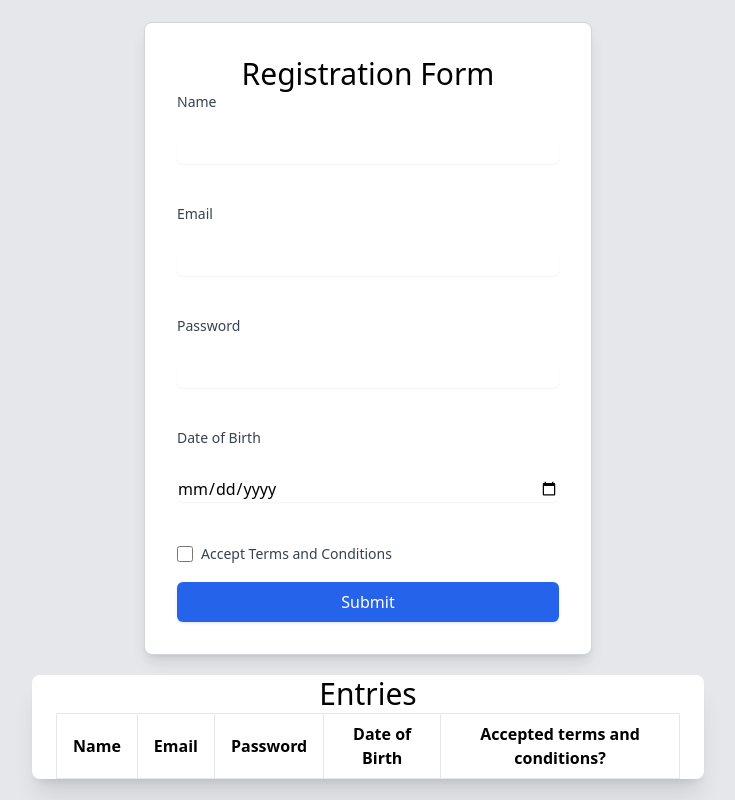
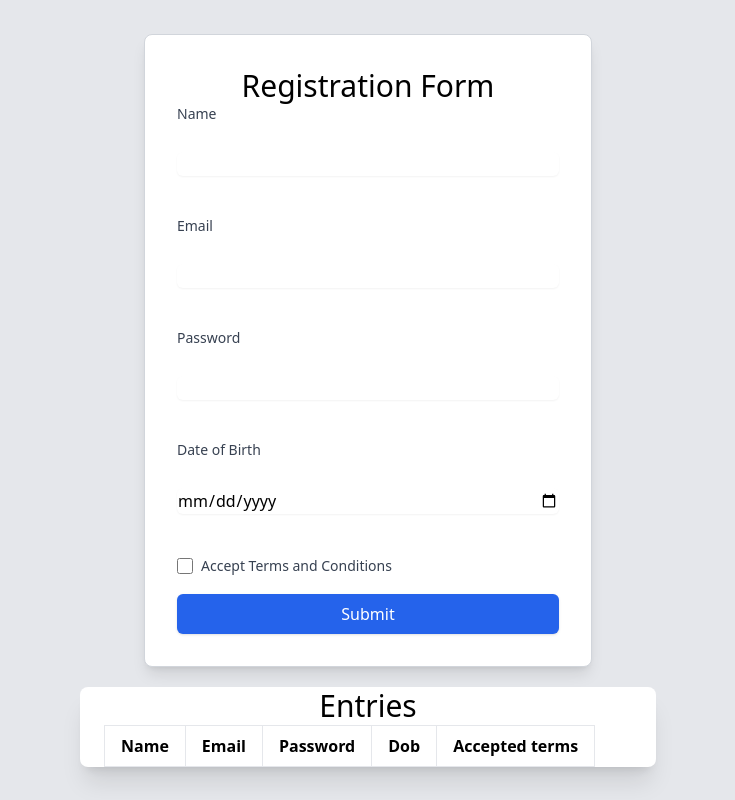
Before and after one commit to aravindsbhat/wd101, a plain HTML site: page index.html in a window 1280 px wide. Shown: the whole page, without its empty margins (272-1007 px from the left). Drawn offline with nearby package versions, Linux system fonts and the light colour scheme.

Commit message:
Update index.html

```diff
--- a/index.html
+++ b/index.html
@@ -41,7 +41,7 @@
             <button type="submit" class="w-full bg-blue-600 text-white py-2 px-4 rounded-md shadow hover:bg-blue-700 focus:outline-none focus:ring-2 focus:ring-blue-500 focus:ring-offset-2">Submit</button>
         </form>
     </div>
-    <div id="entrybox" class="relative bg-white px-6 mt-5 shadow-xl ring-grey-300 rounded-lg w-full max-w-2xl overflow-auto">
+    <div id="entrybox" class="relative bg-white px-6 mt-5 shadow-xl ring-grey-300 rounded-lg w-full max-w-xl overflow-auto">
         <h1 class="text-3xl text-bold text-center leading-tight">Entries</h1>
         <div class="divide-y divide-gray-300/50">
             <table class="border px-4 py-2">
@@ -50,8 +50,8 @@
                     <th class="border px-4 py-2">Name</th>
                     <th class="border px-4 py-2">Email</th>
                     <th class="border px-4 py-2">Password</th>
-                    <th class="border px-4 py-2">Date of Birth</th>
-                    <th class="border px-4 py-2">Accepted terms and conditions?</th>
+                    <th class="border px-4 py-2">Dob</th>
+                    <th class="border px-4 py-2">Accepted terms</th>
                 </tr>
                 </thead>
                 <tbody id="entries"></tbody>
```
